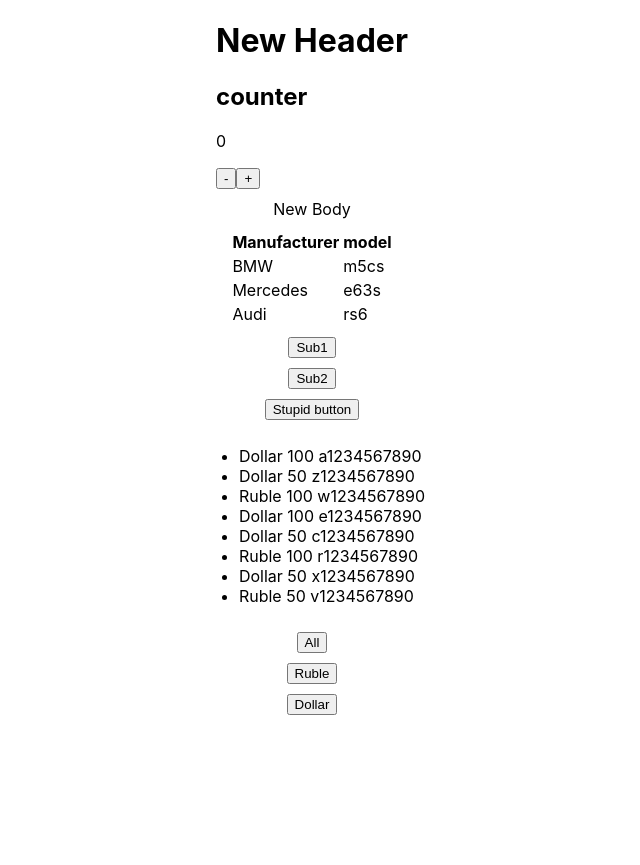
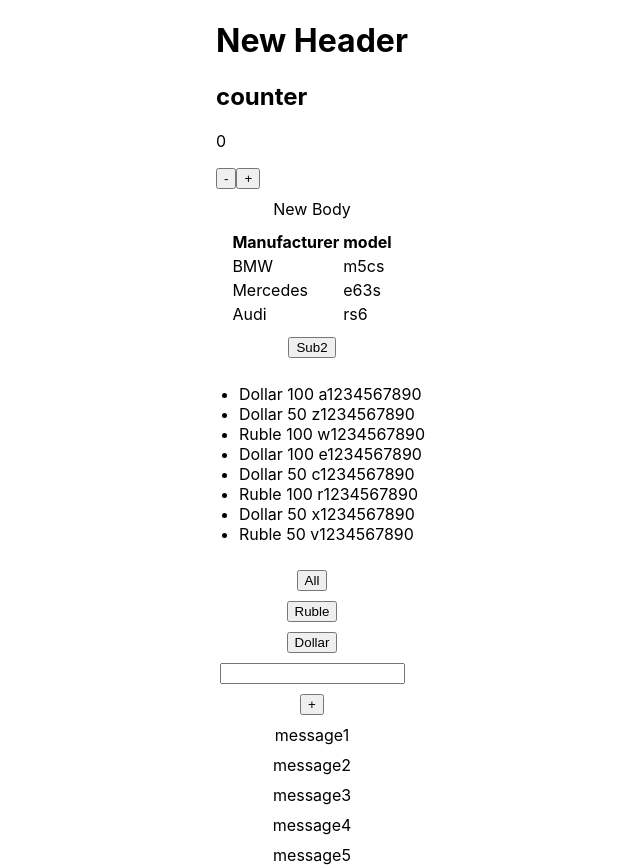
Before and after one commit to DenisKulik/microtasks, a React (Create React App) app: page / in a window 1280 px wide. Shown: the whole page, without its empty margins (328-968 px from the left). Before the commit the page ends 800 px from the top, so only its background shows below. Built offline with nearby package versions, Linux system fonts and the light colour scheme; the HTML template or start-up script is replaced by a standard one.

Commit message:
add Message component with controlled input

```diff
--- a/src/App.tsx
+++ b/src/App.tsx
@@ -3,24 +3,20 @@ import Header from './components/Header';
 import Body from './components/Body';
 import Button from './components/Button';
 import Money from './components/Money';
+import Messages from './components/microtask_6/Messages';
 
 function App() {
     const BtnFoo = (sub: string, age: number): void => {
-        console.log(`I'm ${sub}, ${age}`);
-    };
-
-    const Btn2Foo = (): void => {
-        console.log('I\'m stupid button');
+        console.log(`I'm ${ sub }, ${ age }`);
     };
 
     return (
         <div className="App">
-            <Header title={'New Header'} />
-            <Body titleForBody={'New Body'} />
-            <Button name={'Sub1'} callback={() => BtnFoo('Denis', 26)} />
-            <Button name={'Sub2'} callback={() => BtnFoo('Anya', 23)} />
-            <Button name={'Stupid button'} callback={Btn2Foo} />
+            <Header title={ 'New Header' } />
+            <Body titleForBody={ 'New Body' } />
+            <Button name={ 'Sub2' } callback={ () => BtnFoo('Anya', 23) } />
             <Money />
+            <Messages />
         </div>
     );
 }
--- /dev/null
+++ b/src/components/microtask_6/ButtonAdd.tsx
@@ -0,0 +1,18 @@
+import React from 'react';
+
+type ButtonAddType = {
+    name: string
+    callback: () => void
+}
+
+const ButtonAdd = ({ name, callback }: ButtonAddType) => {
+    const onClickButtonHandler = () => {
+        callback();
+    };
+
+    return (
+        <button onClick={ onClickButtonHandler }>{ name }</button>
+    );
+};
+
+export default ButtonAdd;
--- /dev/null
+++ b/src/components/microtask_6/Input.tsx
@@ -0,0 +1,18 @@
+import React, { ChangeEvent } from 'react';
+
+type InputType = {
+    title: string
+    setTitle: (title: string) => void
+}
+
+const Input = ({ title, setTitle }: InputType) => {
+    const onChangeInputHandler = (event: ChangeEvent<HTMLInputElement>) => {
+        setTitle(event.currentTarget.value);
+    };
+
+    return (
+        <input onChange={ onChangeInputHandler } value={ title } />
+    );
+};
+
+export default Input;
--- /dev/null
+++ b/src/components/microtask_6/Messages.tsx
@@ -0,0 +1,40 @@
+import { useState } from 'react';
+import Input from './Input';
+import ButtonAdd from './ButtonAdd';
+
+const Messages = () => {
+    const [ message, setMessage ] = useState([
+            { message: 'message1' },
+            { message: 'message2' },
+            { message: 'message3' },
+            { message: 'message4' },
+            { message: 'message5' }
+        ]
+    );
+
+    const [ title, setTitle ] = useState('');
+
+
+    const addMessage = (title: string): void => {
+        setMessage([ { message: title }, ...message ]);
+    };
+
+    const buttonHandler = () => {
+        addMessage(title);
+        setTitle('');
+    };
+
+    return (
+        <div className="App">
+            <Input setTitle={ setTitle } title={ title } />
+            <ButtonAdd name={ '+' } callback={ buttonHandler } />
+            { message.map((el, index) => {
+                return (
+                    <div key={ index }>{ el.message }</div>
+                );
+            }) }
+        </div>
+    );
+};
+
+export default Messages;
```
Also changed, not shown: src/components/microtask_6/FullInput.tsx (added, +27 -0 lines).
